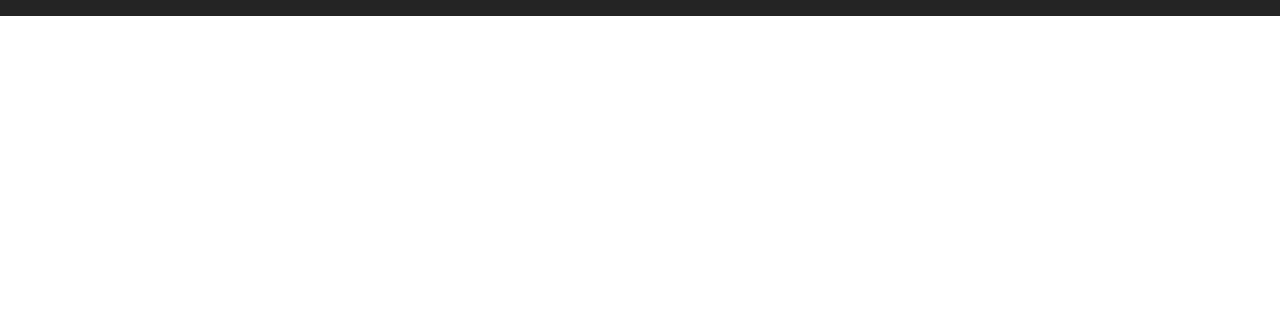
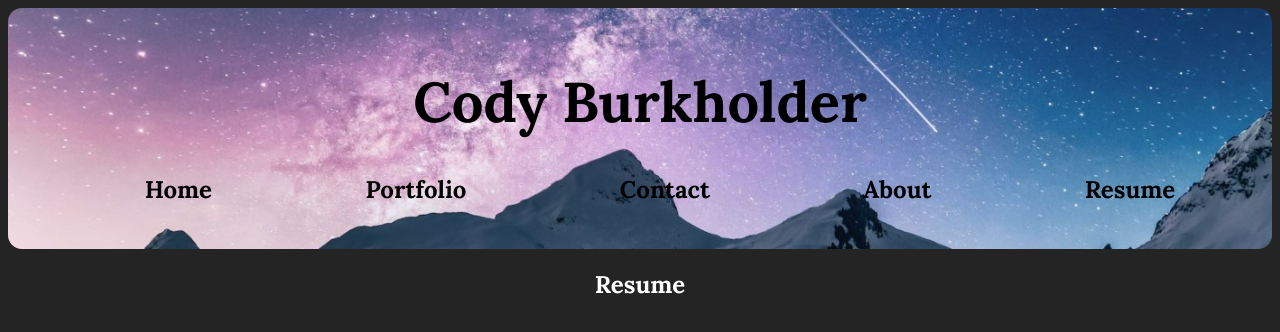
Before and after one commit to chilejay7/React-Portfolio, a React (Vite) app: page /resume in a window 1280 px wide. Before the commit this address had no page. Shown: the top 332 px of the page. Built offline with nearby package versions, Linux system fonts and the light colour scheme.

Commit message:
resume link added to header nav menu

```diff
--- a/src/components/NavMenu.jsx
+++ b/src/components/NavMenu.jsx
@@ -8,6 +8,7 @@ function NavMenu() {
             <Link key={2} to="/portfolio">Portfolio</Link>,
             <Link key={3} to="/contact">Contact</Link>,
             <Link key={4} to="/about">About</Link>,
+            <Link key={5} to="/resume">Resume</Link>,
         ]}
         />
     );
--- a/src/main.jsx
+++ b/src/main.jsx
@@ -13,6 +13,7 @@ import ErrorPage from './pages/ErrorPage.jsx';
 import AboutPage from './pages/AboutPage.jsx';
 import ContactPage from './pages/ContactPage.jsx';
 import Portfolio from './pages/Portfolio.jsx';
+import Resume from './pages/Resume.jsx';
 import './index.css';
 
 const router = createBrowserRouter([
@@ -43,6 +44,10 @@ const router = createBrowserRouter([
         path: 'portfolio',
         element: <Portfolio />,
       },
+      {
+        path: 'resume',
+        element: <Resume />,
+      }
     ],
   },
 ])
--- /dev/null
+++ b/src/pages/Resume.jsx
@@ -0,0 +1,7 @@
+function Resume() {
+   return(
+    <h2 className="title">Resume</h2>
+   );
+};
+
+export default Resume;
```
